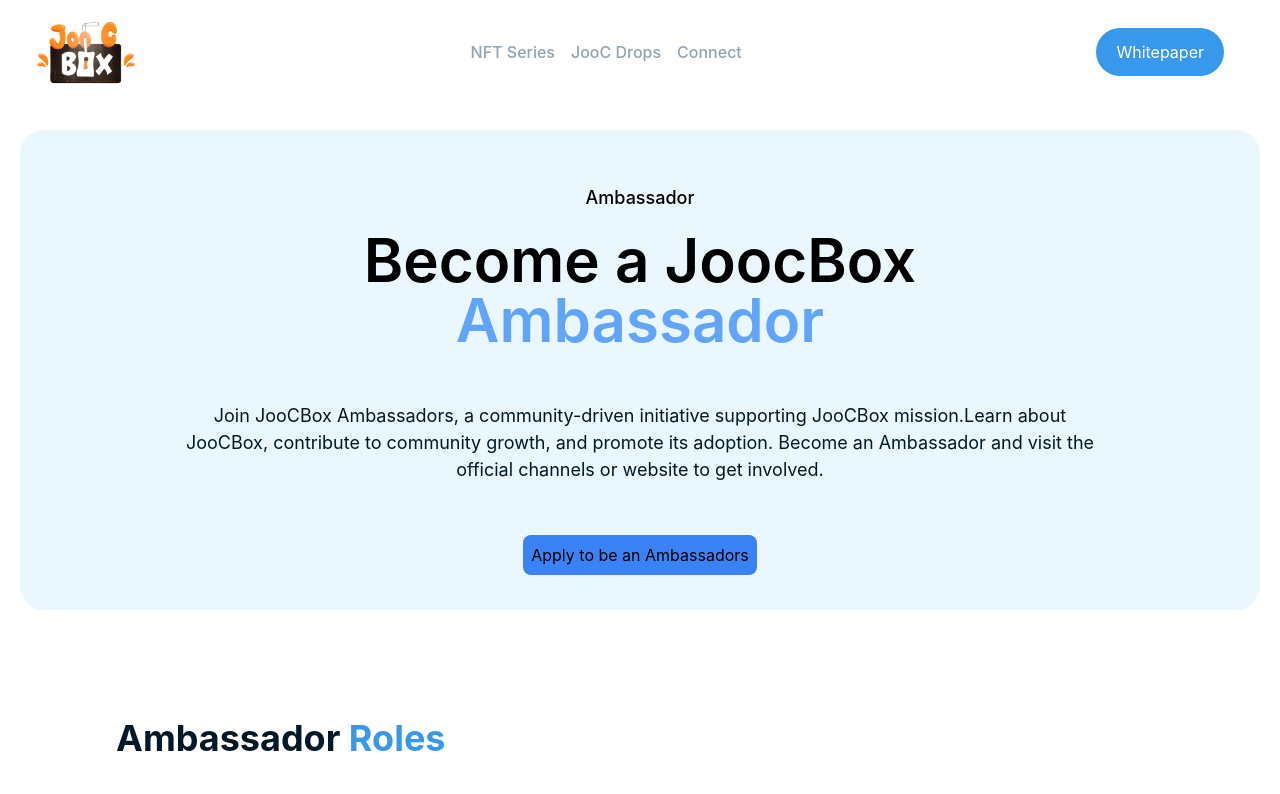
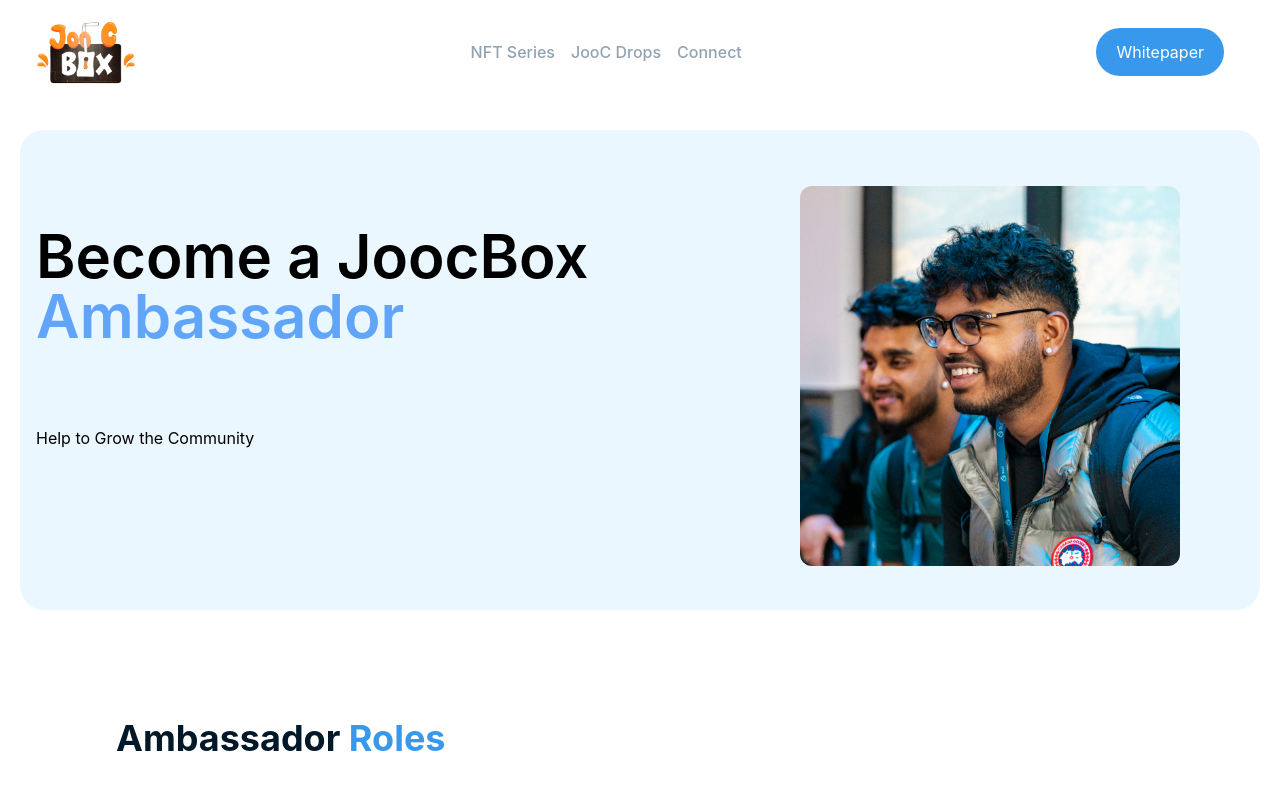
Before and after one commit to sandy2108/JoocBox-website, a Next.js app: page /connect/Ambassador in a window 1280 px wide. Shown: the top 794 px of the page. Built offline with nearby package versions, Linux system fonts and the light colour scheme.

Commit message:
added some chamges in ambassdors

```diff
--- a/src/components/Ambassadors/Intro.jsx
+++ b/src/components/Ambassadors/Intro.jsx
@@ -1,36 +1,32 @@
 import React from "react";
-import juice from '../../assests/Images/Ambassadors/juice.png';
+import amba from '../../assests/Images/Ambassadors/amba.jpg';
 import Image from "next/image";
 
 const Intro = () => {
   return (
     <div className="w-full h-full ">
       <div className="md:pt-10 pt-2">
-        <div className="max-w-[1240px]  h-[480px] rounded-3xl bg-[#eaf7ff] mx-auto md:px-40 md:pb-40 pt-14  p-4">
-          <div className=" items-center justify-center">
-            <div className="text-md flex md:items-center items-start justify-start md:justify-center">
-              <h1 className="font-medium text-lg  leading-6 mb-5">
-                Ambassador
-              </h1>
+        <div className="max-w-[1240px] h-[480px] rounded-3xl bg-[#eaf7ff] mx-auto lg:px-18 md:pb-40 pt-14  p-4">
+          <div className="grid grid-cols-1 md:grid-cols-2">
+            <div>
+                 <div className="text-left my-10">
+                   <p className="font-semibold text-left md:text-6xl text-[30px] leading-none ">
+                     Become a JoocBox{" "}
+                     <span className="text-blue-400 ">Ambassador</span>
+                   </p>
+
+                   <p className="my-20">Help to Grow the Community</p>
+                 </div>
             </div>
-            <div className="items-start justify-start ">
-              <p className="font-semibold md:text-6xl text-[30px] leading-none md:text-center ">
-                Become a JoocBox{" "}
-                <span className="text-blue-400 ">Ambassador</span>
-              </p>
-            </div>
-            <p className="md:py-10 py-5 my-3 md:text-center text-justify font-normal text-[#011829] text-lg leading-normal">
-              Join JooCBox Ambassadors, a community-driven initiative supporting
-              JooCBox mission.Learn about JooCBox, contribute to community
-              growth, and promote its adoption. Become an Ambassador and visit
-              the official channels or website to get involved.
-            </p>
-            <div className="items-center justify-center text-center">
-              <button className="bg-blue-500 rounded-lg p-2">
-                Apply to be an Ambassadors
-              </button>
+            <div>
+              <div className="mx-20">
+                <Image src={amba} width="380" height="280" alt="/" className=" rounded-xl mx-20" />
+              </div>
+
             </div>
           </div>
+
+
         </div>
       </div>
     </div>
```
Also changed, not shown: src/assests/Images/Ambassadors/amba.jpg (added).
